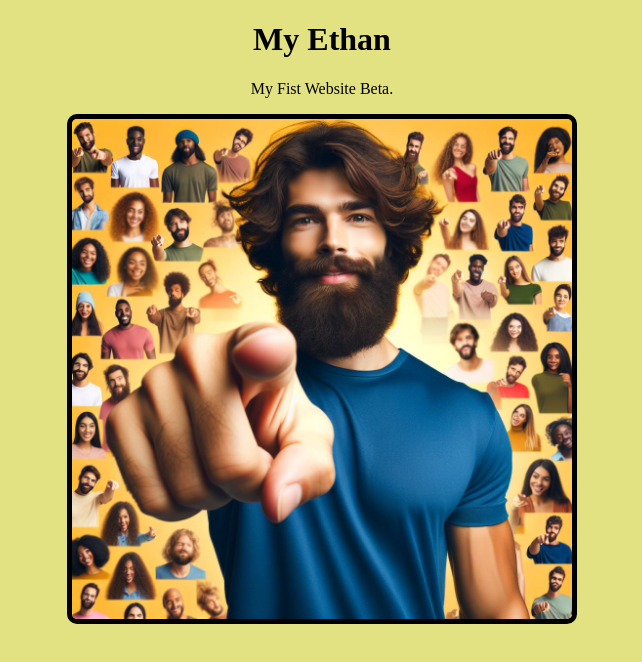
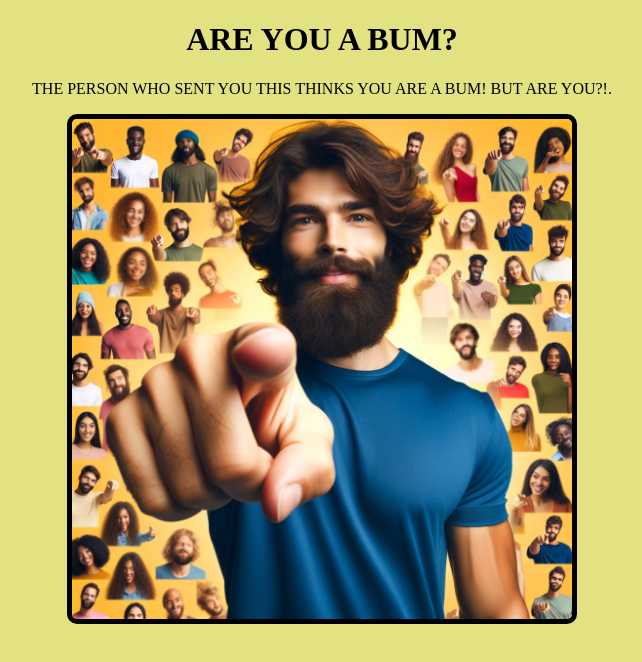
Before and after one commit to 69gang00/Get-good, a plain HTML site: page index.html in a window 1280 px wide. Shown: the whole page, without its empty margins (318-960 px from the left). Drawn offline with Linux system fonts and the light colour scheme.

Commit message:
Update index.html

```diff
--- a/index.html
+++ b/index.html
@@ -57,8 +57,8 @@ body
 </head>
 <body>
 
-<h1 class="centerText">My Ethan</h1>
-<p class="centerText">My Fist Website Beta.</p>
+<h1 class="centerText">ARE YOU A BUM?</h1>
+<p class="centerText">THE PERSON WHO SENT YOU THIS THINKS YOU ARE A BUM! BUT ARE YOU?!.</p>
 <div class="centerImage imageBorder">
 <img src="Designer.png" alt="My Cool Website" width="500" height="auto">
 </div>
```
